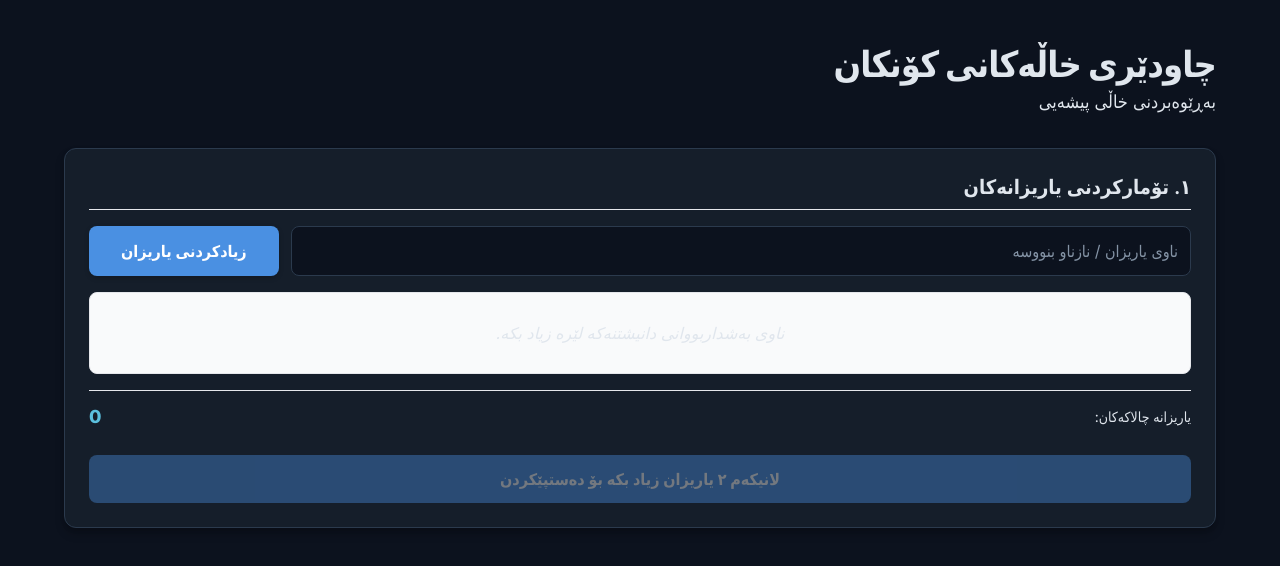
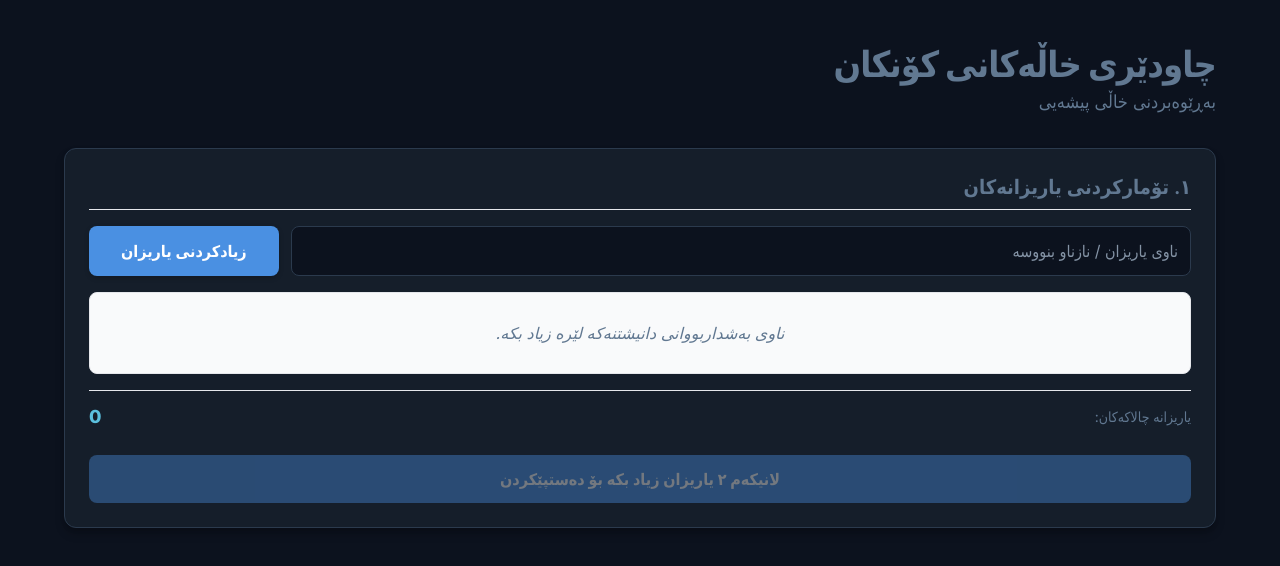
Before and after one commit to naseh97/cc, a plain HTML site: page index.html in a window 1280 px wide. Drawn offline with nearby package versions, Linux system fonts and the light colour scheme.

Commit message:
Update index.html

```diff
--- a/index.html
+++ b/index.html
@@ -16,7 +16,7 @@
            --accent-color: #4a90e2;   /* Slightly brighter blue for accent */
            --accent-dark: #3a7bd5;    /* Darker hover for accent */
            --secondary-accent: #5bc0de; /* Brighter Sky Blue for scores/leader */
-           --text-color: #e0e6ed;     /* Lighter text for contrast */
+           --text-color: #617891;     /* Lighter text for contrast */
            --text-muted: #8493a5;     /* Muted text (used for input text/placeholder as requested) */
            --error-color: #e76f51;    /* Slightly softer red */
            --border-color: #2b3a4d;   /* Darker border color */
```
